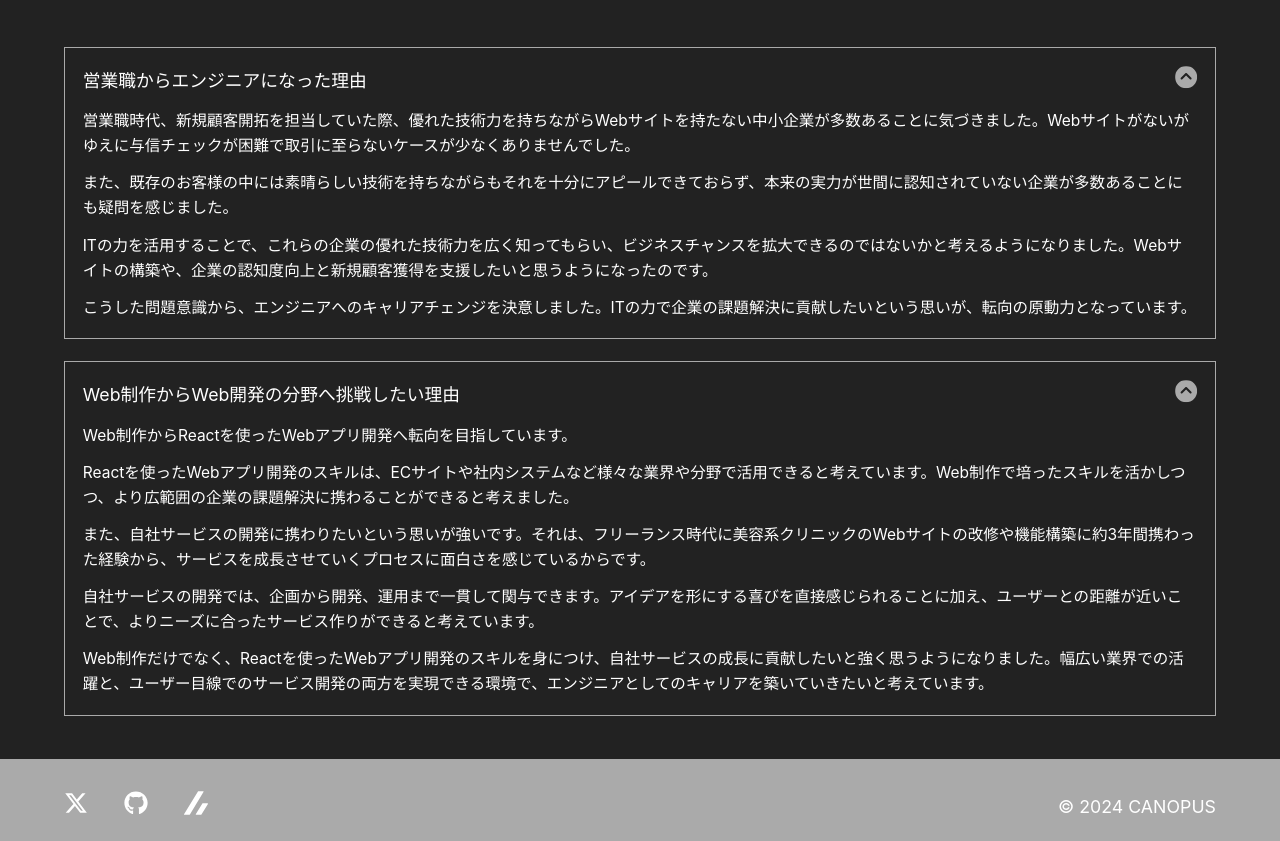
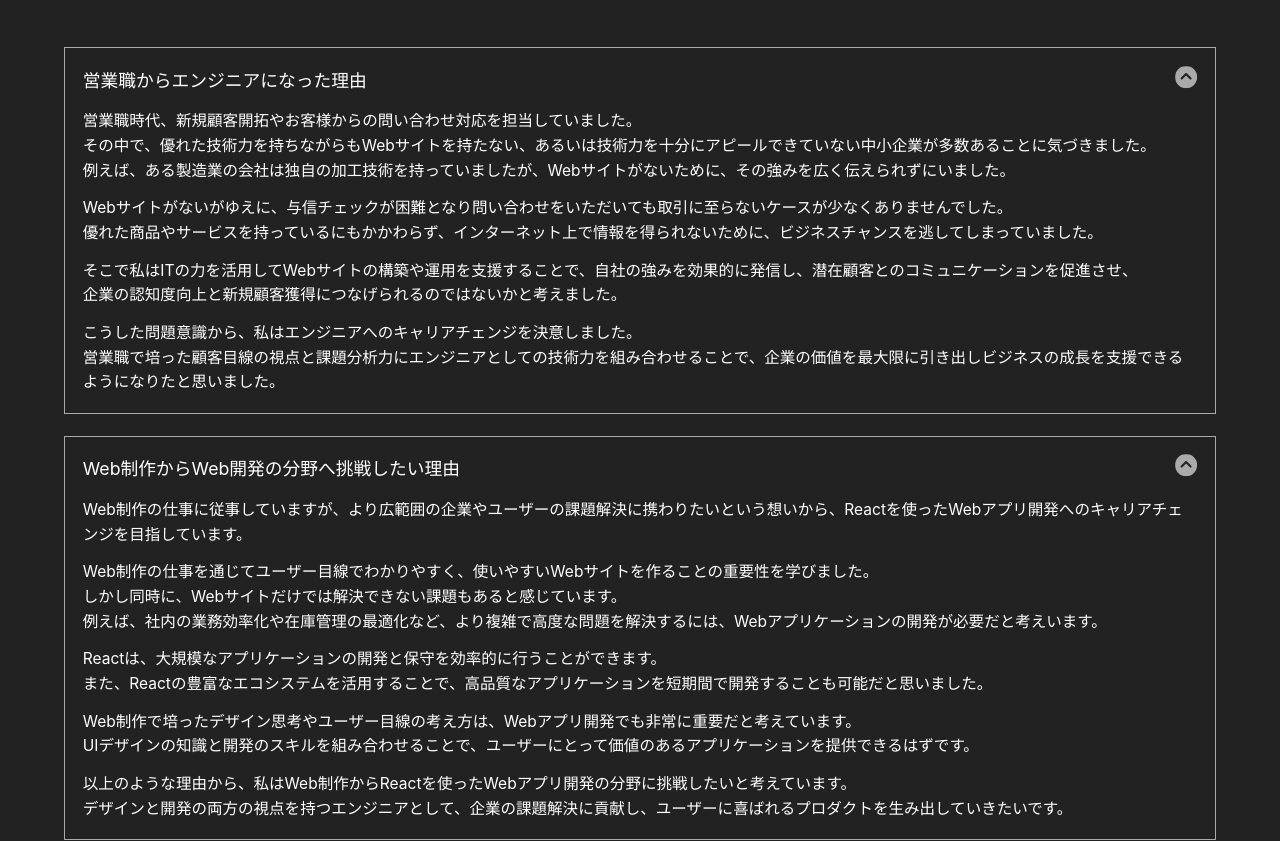
Before and after one commit to canopus-m-satoshi/nextjs-portfolio-site, a Next.js app: page /about in a window 1280 px wide. Shown: the part 3907-4748 px from the top of the page. Built offline with nearby package versions, Linux system fonts and the light colour scheme.

Commit message:
AboutページのReason箇所テキストの更新
考えをまとめた

```diff
--- a/src/app/about/About.tsx
+++ b/src/app/about/About.tsx
@@ -213,16 +213,26 @@ const About = () => {
             <Accordion heading={'営業職からエンジニアになった理由'}>
               <div className={styles.textContainer}>
                 <p>
-                  営業職時代、新規顧客開拓を担当していた際、優れた技術力を持ちながらWebサイトを持たない中小企業が多数あることに気づきました。Webサイトがないがゆえに与信チェックが困難で取引に至らないケースが少なくありませんでした。
+                  営業職時代、新規顧客開拓やお客様からの問い合わせ対応を担当していました。
+                  <br />
+                  その中で、優れた技術力を持ちながらもWebサイトを持たない、あるいは技術力を十分にアピールできていない中小企業が多数あることに気づきました。
+                  <br />
+                  例えば、ある製造業の会社は独自の加工技術を持っていましたが、Webサイトがないために、その強みを広く伝えられずにいました。
                 </p>
                 <p>
-                  また、既存のお客様の中には素晴らしい技術を持ちながらもそれを十分にアピールできておらず、本来の実力が世間に認知されていない企業が多数あることにも疑問を感じました。
+                  Webサイトがないがゆえに、与信チェックが困難となり問い合わせをいただいても取引に至らないケースが少なくありませんでした。
+                  <br />
+                  優れた商品やサービスを持っているにもかかわらず、インターネット上で情報を得られないために、ビジネスチャンスを逃してしまっていました。
                 </p>
                 <p>
-                  ITの力を活用することで、これらの企業の優れた技術力を広く知ってもらい、ビジネスチャンスを拡大できるのではないかと考えるようになりました。Webサイトの構築や、企業の認知度向上と新規顧客獲得を支援したいと思うようになったのです。
+                  そこで私はITの力を活用してWebサイトの構築や運用を支援することで、自社の強みを効果的に発信し、潜在顧客とのコミュニケーションを促進させ、
+                  <br />
+                  企業の認知度向上と新規顧客獲得につなげられるのではないかと考えました。
                 </p>
                 <p>
-                  こうした問題意識から、エンジニアへのキャリアチェンジを決意しました。ITの力で企業の課題解決に貢献したいという思いが、転向の原動力となっています。
+                  こうした問題意識から、私はエンジニアへのキャリアチェンジを決意しました。
+                  <br />
+                  営業職で培った顧客目線の視点と課題分析力にエンジニアとしての技術力を組み合わせることで、企業の価値を最大限に引き出しビジネスの成長を支援できるようになりたと思いました。
                 </p>
               </div>
             </Accordion>
@@ -230,19 +240,29 @@ const About = () => {
             <Accordion heading="Web制作からWeb開発の分野へ挑戦したい理由">
               <div className={styles.textContainer}>
                 <p>
-                  Web制作からReactを使ったWebアプリ開発へ転向を目指しています。
+                  Web制作の仕事に従事していますが、より広範囲の企業やユーザーの課題解決に携わりたいという想いから、Reactを使ったWebアプリ開発へのキャリアチェンジを目指しています。
                 </p>
                 <p>
-                  Reactを使ったWebアプリ開発のスキルは、ECサイトや社内システムなど様々な業界や分野で活用できると考えています。Web制作で培ったスキルを活かしつつ、より広範囲の企業の課題解決に携わることができると考えました。
+                  Web制作の仕事を通じてユーザー目線でわかりやすく、使いやすいWebサイトを作ることの重要性を学びました。
+                  <br />
+                  しかし同時に、Webサイトだけでは解決できない課題もあると感じています。
+                  <br />
+                  例えば、社内の業務効率化や在庫管理の最適化など、より複雑で高度な問題を解決するには、Webアプリケーションの開発が必要だと考えいます。
                 </p>
                 <p>
-                  また、自社サービスの開発に携わりたいという思いが強いです。それは、フリーランス時代に美容系クリニックのWebサイトの改修や機能構築に約3年間携わった経験から、サービスを成長させていくプロセスに面白さを感じているからです。
+                  Reactは、大規模なアプリケーションの開発と保守を効率的に行うことができます。
+                  <br />
+                  また、Reactの豊富なエコシステムを活用することで、高品質なアプリケーションを短期間で開発することも可能だと思いました。
                 </p>
                 <p>
-                  自社サービスの開発では、企画から開発、運用まで一貫して関与できます。アイデアを形にする喜びを直接感じられることに加え、ユーザーとの距離が近いことで、よりニーズに合ったサービス作りができると考えています。
+                  Web制作で培ったデザイン思考やユーザー目線の考え方は、Webアプリ開発でも非常に重要だと考えています。
+                  <br />
+                  UIデザインの知識と開発のスキルを組み合わせることで、ユーザーにとって価値のあるアプリケーションを提供できるはずです。
                 </p>
                 <p>
-                  Web制作だけでなく、Reactを使ったWebアプリ開発のスキルを身につけ、自社サービスの成長に貢献したいと強く思うようになりました。幅広い業界での活躍と、ユーザー目線でのサービス開発の両方を実現できる環境で、エンジニアとしてのキャリアを築いていきたいと考えています。
+                  以上のような理由から、私はWeb制作からReactを使ったWebアプリ開発の分野に挑戦したいと考えています。
+                  <br />
+                  デザインと開発の両方の視点を持つエンジニアとして、企業の課題解決に貢献し、ユーザーに喜ばれるプロダクトを生み出していきたいです。
                 </p>
               </div>
             </Accordion>
```
